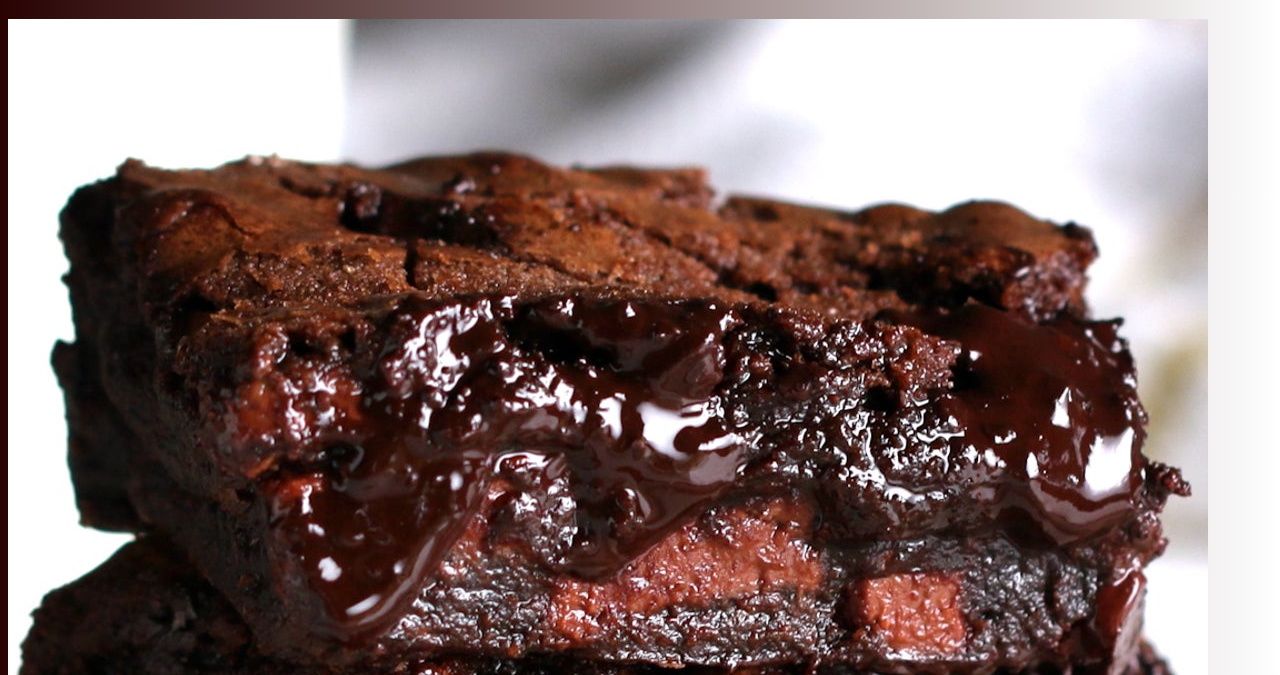
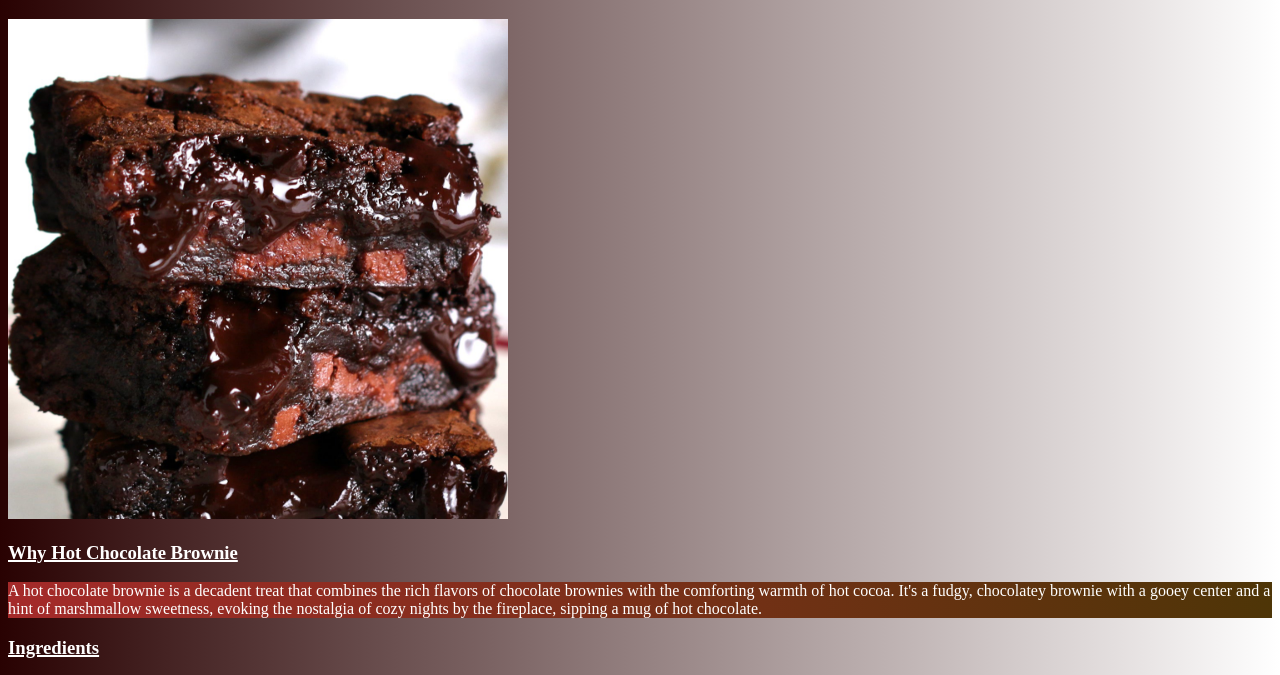
Before and after one commit to HARSH825/odin-recipes, a plain HTML site: page recipes/Hot_chocolate_brownie.html in a window 1280 px wide. Shown: the part 61-736 px from the top of the page. Drawn offline with Linux system fonts and the light colour scheme.

Commit message:
Fix image resolution of brownie page

```diff
--- a/recipes/Hot_chocolate_brownie.html
+++ b/recipes/Hot_chocolate_brownie.html
@@ -8,7 +8,7 @@
 </head>
 <body>
     <h1>Hot Chocolate Brownie</h1>
-    <img src="../images/hotchocolate.jpg" alt="brownie image">
+    <img class="imga" src="../images/hotchocolate.jpg" alt="brownie image">
 
     <h3>Why Hot Chocolate Brownie</h3>
     <p>A hot chocolate brownie is a decadent treat that combines the rich flavors of chocolate brownies with the comforting warmth of hot cocoa. It's a fudgy, chocolatey brownie with a gooey center and a hint of marshmallow sweetness, evoking the nostalgia of cozy nights by the fireplace, sipping a mug of hot chocolate. </p>
```
